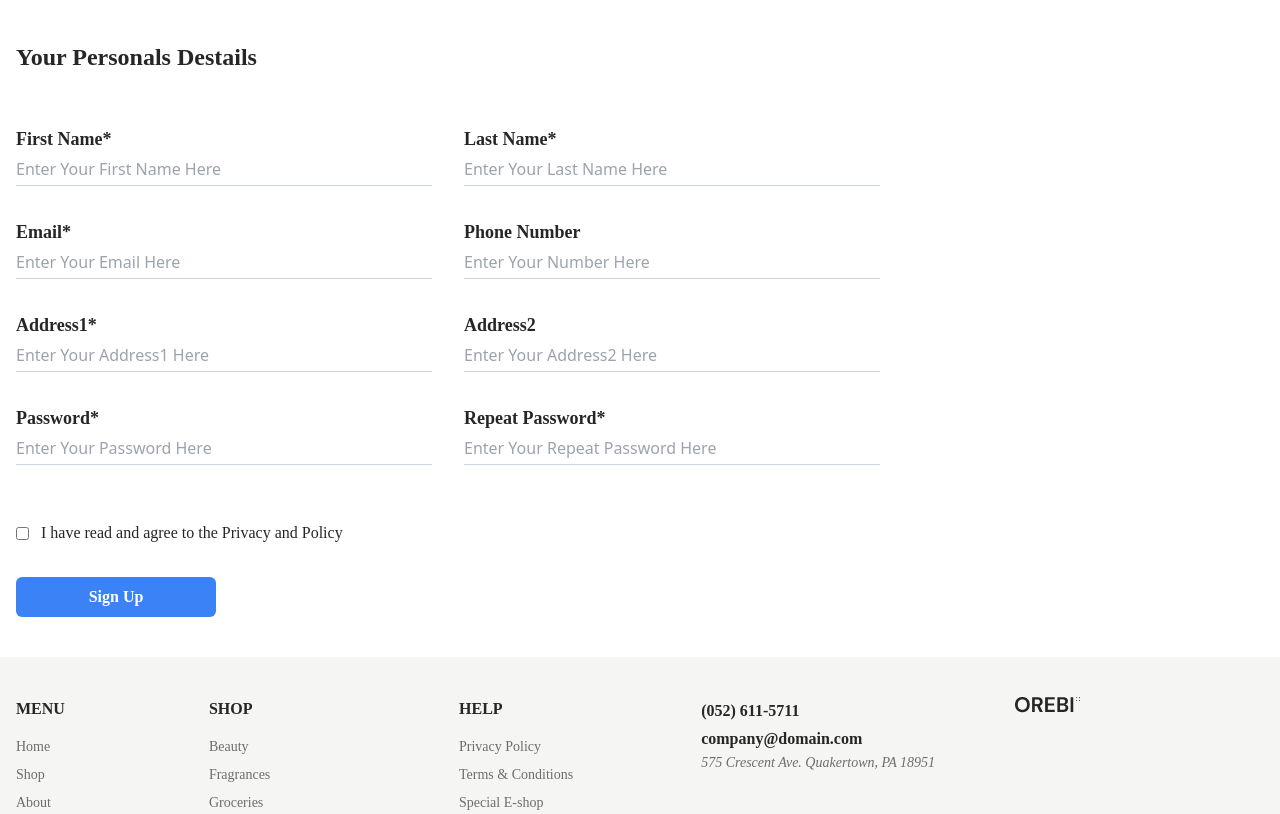
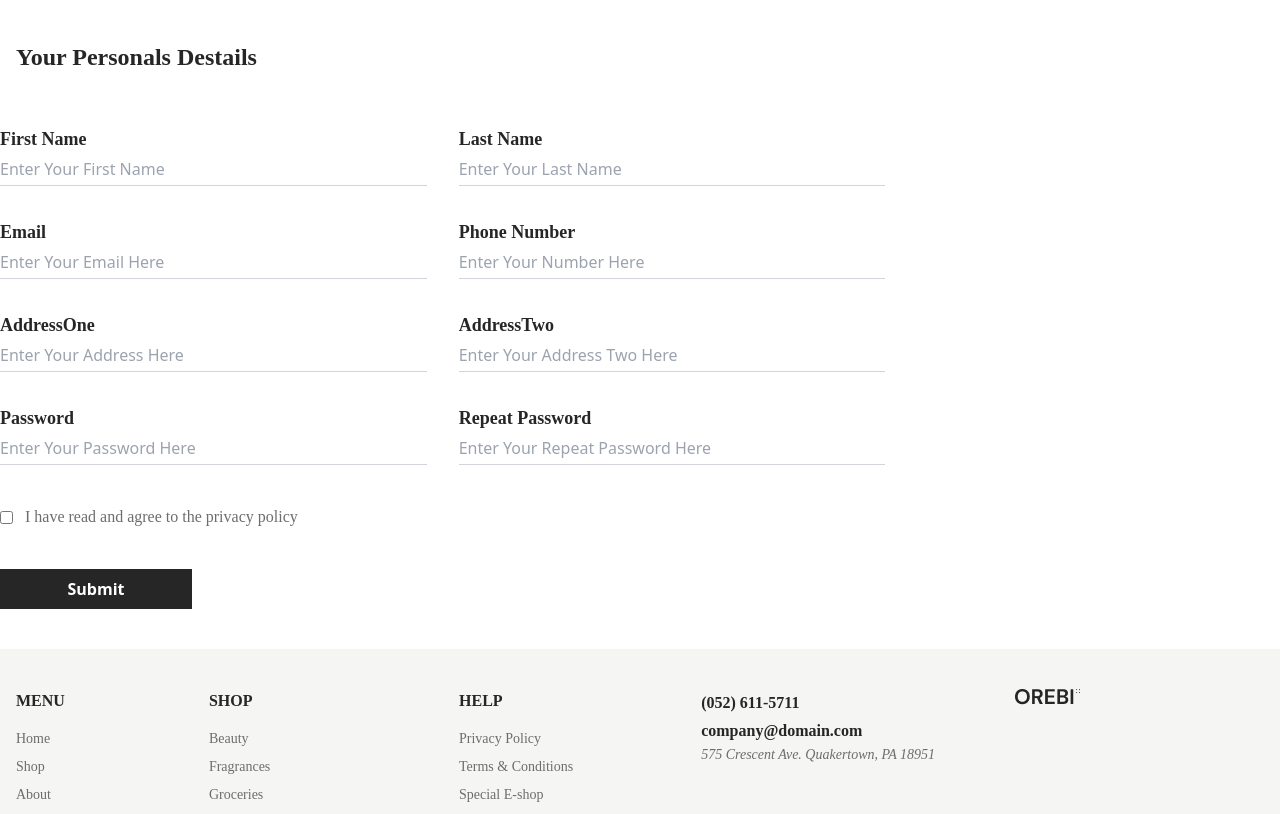
Before and after one commit to mahmudulhasanprodan/OrebiFinal, a React (Vite) app: page /signup in a window 1280 px wide. Shown: the part 484-1298 px from the top of the page. Built offline with nearby package versions, Linux system fonts and the light colour scheme.

Commit message:
sign up part processing

```diff
--- a/src/SignUpComponent/SignUpDetails/SignUpDetails.jsx
+++ b/src/SignUpComponent/SignUpDetails/SignUpDetails.jsx
@@ -6,7 +6,7 @@ import Flex from '../../CommonComponent/Flex/Flex';
 const SignUpDetails = ({Title}) => {
 
   const[ShowInput,setShowInput]=useState({
-    FirstName: "",
+    FistName: "",
     LastName: "",
     EmailId: "",
     Number: "",
@@ -19,23 +19,26 @@ const SignUpDetails = ({Title}) => {
 
   const[ShowInputError,setShowInputError]=useState({
     FirstNameError: "",
+    LastNameError: "",
     EmailIdError: "",
     NumberError: "",
     AddressOneError: "",
     PasswordError: "",
     RepeatPasswordError: "",
     PasswordNotMatch: "",
+    CheckboxError: false,
   });
 
 // HandleChange Function Start Here
 const HandleChange = (e) =>{
-  console.log();
   if(e.target.checked){
     setShowInput({
+      ...ShowInput,
       [e.target.id]: true,
   })
   }else{
     setShowInput({
+      ...ShowInput,
       [e.target.id]: e.target.value,
     });
   }
@@ -46,95 +49,63 @@ const HandleChange = (e) =>{
 // HandleSignUp Function Start Here
 const HandleSignUp = () => {
     const {
-      FirstName,
+      FistName,
+      LastName,
       EmailId,
       Number,
       AddressOne,
       Password,
       RepeatPassword,
     } = ShowInput;
-
-    if (!FirstName) {
+   if(!FistName){
     setShowInputError({
       ...ShowInputError,
-        EmailIdError: "",
-        NumberError: "",
-        AddressOneError: "",
-        PasswordError: "",
-        RepeatPasswordError: "",
-        PasswordNotMatch: "",
-        FirstNameError: "First name Missing",
-      });
+      FirstNameError: "First Name Missing",
+    })
+   }else if(!LastName){
+    setShowInputError({
+      ...ShowInputError,
+      LastNameError: "Last Name Missing",
+    })
    }else if(!EmailId){
     setShowInputError({
       ...ShowInputError,
-        FirstNameError: "",
-        NumberError: "",
-        AddressOneError: "",
-        PasswordError: "",
-        RepeatPasswordError: "",
-        PasswordNotMatch: "",
-        EmailIdError: "Email id Missing",
+      EmailIdError: "Email Id Missing",
     });
    }else if(!Number){
     setShowInputError({
       ...ShowInputError,
-        FirstNameError: "",
-        EmailIdError: "",
-        AddressOneError: "",
-        PasswordError: "",
-        RepeatPasswordError: "",
-        PasswordNotMatch: "",
       NumberError: "Number Missing",
-      });
+    })
    }else if(!AddressOne){
     setShowInputError({
       ...ShowInputError,
-        FirstNameError: "",
-        EmailIdError: "",
-        NumberError: "",
-        AddressOneError: "",
-        PasswordError: "",
-        RepeatPasswordError: "",
-        PasswordNotMatch: "",
-        AddressOneError: "Address Missing",
-      });
+      AddressOneError: "Address One Missing",
+    })
    }else if(!Password){
     setShowInputError({
       ...ShowInputError,
-        FirstNameError: "",
-        EmailIdError: "",
-        NumberError: "",
-        AddressOneError: "",
-        RepeatPasswordError: "",
-        PasswordNotMatch: "",
       PasswordError: "Password Missing",
-      });
+    })
    }else if(!RepeatPassword){
     setShowInputError({
       ...ShowInputError,
-        FirstNameError: "",
-        EmailIdError: "",
-        NumberError: "",
-        AddressOneError: "",
-        PasswordError: "",
-        PasswordNotMatch: "",
       RepeatPasswordError: "Repeat Password Missing",
-      });
+    })
    }else if(Password !== RepeatPassword){
     setShowInputError({
       ...ShowInputError,
-        FirstNameError: "",
-        EmailIdError: "",
-        NumberError: "",
-        AddressOneError: "",
-        PasswordError: "",
-        RepeatPasswordError: "",
       PasswordNotMatch: "Password Not Match",
-      });
+    })
+   }else if(!Checkbox){
+    setShowInputError({
+      ...ShowInputError,
+      CheckboxError: "Checkbox Not Check",
+    })
    }else{
-      console.log("everything is ok");
+    console.log("Everything is Ok");
    }
+
 };
 
   return (
@@ -164,41 +135,44 @@ const HandleSignUp = () => {
                 Your Personals Destails
               </h2>
             </div>
-            <Flex className={"flex-col gap-y-8 px-4 xl:px-0"}>
-              <div className="flex flex-col md:flex-row gap-y-6 md:gap-y-0 gap-x-8 basis-1/2">
+          </div>
+          <Flex className={"items-center gap-x-8 gap-y-8 flex-wrap"}>
             <div className="basis-1/3">
               <SignForm
-                    LabelTitle={"First Name*"}
+                LabelTitle={"First Name"}
                 InputType={"text"}
-                    InputId={"FirstName"}
-                    InputName={"FirstName"}
-                    InputPlaceHolder={"Enter Your First Name Here"}
-                    className={"border-b-[1px] border-b-slate-300 py-1"}
+                InputId={"FistName"}
+                InputName={"FistName"}
+                InputPlaceHolder={"Enter Your First Name"}
+                className={`${ShowInputError.FirstNameError ? "border-b-[1px] border-b-red-400 py-1" : "border-b-[1px] border-gray-300 py-1"}`}
                 OnchangeItem={HandleChange}
               />
 
+              {ShowInputError.FirstNameError && (
+                <p className="text-red-500 font-DM_Sans">
+                  {ShowInputError.FirstNameError}
+                </p>
+              )}
             </div>
             <div className="basis-1/3">
               <SignForm
-                    LabelTitle={"Last Name*"}
+                LabelTitle={"Last Name"}
                 InputType={"text"}
                 InputId={"LastName"}
                 InputName={"LastName"}
-                    InputPlaceHolder={"Enter Your Last Name Here"}
-                    className={"border-b-[1px] border-b-slate-300 py-1"}
+                InputPlaceHolder={"Enter Your Last Name"}
+                className={"border-b-[1px] border-gray-300 py-1"}
                 OnchangeItem={HandleChange}
               />
             </div>
-              </div>
-              <div className="flex flex-col md:flex-row gap-y-6 md:gap-y-0 gap-x-8 basis-1/2">
             <div className="basis-1/3">
               <SignForm
-                    LabelTitle={"Email*"}
+                LabelTitle={"Email"}
                 InputType={"email"}
                 InputId={"EmailId"}
                 InputName={"EmailId"}
                 InputPlaceHolder={"Enter Your Email Here"}
-                    className={"border-b-[1px] border-b-slate-300 py-1"}
+                className={"border-b-[1px] border-gray-300 py-1"}
                 OnchangeItem={HandleChange}
               />
             </div>
@@ -209,84 +183,74 @@ const HandleSignUp = () => {
                 InputId={"Number"}
                 InputName={"Number"}
                 InputPlaceHolder={"Enter Your Number Here"}
-                    className={"border-b-[1px] border-b-slate-300 py-1"}
-                    OnchangeItem={HandleChange}
-                  />
-                </div>
-              </div>
-              <div className="flex flex-col md:flex-row gap-y-6 md:gap-y-0 gap-x-8 basis-1/2">
-                <div className="basis-1/3">
-                  <SignForm
-                    LabelTitle={"Address1*"}
-                    InputType={"text"}
-                    InputId={"AddressOne"}
-                    InputName={"AddressOne"}
-                    InputPlaceHolder={"Enter Your Address1 Here"}
-                    className={"border-b-[1px] border-b-slate-300 py-1"}
+                className={"border-b-[1px] border-gray-300 py-1"}
                 OnchangeItem={HandleChange}
               />
             </div>
             <div className="basis-1/3">
               <SignForm
-                    LabelTitle={"Address2"}
+                LabelTitle={"AddressOne"}
                 InputType={"text"}
-                    InputId={"AddressTwo"}
-                    InputName={"AddressTwo"}
-                    InputPlaceHolder={"Enter Your Address2 Here"}
-                    className={"border-b-[1px] border-b-slate-300 py-1"}
-                    OnchangeItem={HandleChange}
-                  />
-                </div>
-              </div>
-              <div className="flex flex-col md:flex-row gap-y-6 md:gap-y-0 gap-x-8 basis-1/2">
-                <div className="basis-1/3">
-                  <SignForm
-                    LabelTitle={"Password*"}
-                    InputType={"password"}
-                    InputId={"Password"}
-                    InputName={"Password"}
-                    InputPlaceHolder={"Enter Your Password Here"}
-                    className={"border-b-[1px] border-b-slate-300 py-1"}
+                InputId={"AddressOne"}
+                InputName={"AddressOne"}
+                InputPlaceHolder={"Enter Your Address Here"}
+                className={"border-b-[1px] border-gray-300 py-1"}
                 OnchangeItem={HandleChange}
               />
             </div>
             <div className="basis-1/3">
               <SignForm
-                    LabelTitle={"Repeat Password*"}
+                LabelTitle={"AddressTwo"}
+                InputType={"password"}
+                InputId={"AddressTwo"}
+                InputName={"AddressTwo"}
+                InputPlaceHolder={"Enter Your Address Two Here"}
+                className={"border-b-[1px] border-gray-300 py-1"}
+                OnchangeItem={HandleChange}
+              />
+            </div>
+            <div className="basis-1/3">
+              <SignForm
+                LabelTitle={"Password"}
+                InputType={"password"}
+                InputId={"Password"}
+                InputName={"Password"}
+                InputPlaceHolder={"Enter Your Password Here"}
+                className={"border-b-[1px] border-gray-300 py-1"}
+                OnchangeItem={HandleChange}
+              />
+            </div>
+            <div className="basis-1/3">
+              <SignForm
+                LabelTitle={"Repeat Password"}
                 InputType={"password"}
                 InputId={"RepeatPassword"}
                 InputName={"RepeatPassword"}
                 InputPlaceHolder={"Enter Your Repeat Password Here"}
-                    className={"border-b-[1px] border-b-slate-300 py-1"}
+                className={"border-b-[1px] border-gray-300 py-1"}
                 OnchangeItem={HandleChange}
               />
             </div>
-              </div>
-              <div className="flex items-center gap-x-3 mt-6">
+          </Flex>
+          <div className="flex items-center gap-x-3 mt-10">
             <input
               type="checkbox"
               id="Checkbox"
               name="Checkbox"
               className="cursor-pointer"
-                  onChange={HandleChange}
+              onClick={HandleChange}
             />
-                <p className="font-DM_Sans text-sm md:text-base text-Btn_Color">
-                  I have read and agree to the Privacy and Policy
+            <p className="font-DM_Sans text-base text-Text_Color">
+              I have read and agree to the privacy policy
             </p>
           </div>
           <div>
-                <button className="w-[200px] py-2 bg-blue-500 font-DM_Sans font-bold text-base text-Common_Color rounded-md" onClick={HandleSignUp}>
-                  Sign Up
+            <button
+              className="w-48 py-2 bg-Btn_Color mt-10 text-white font-bold"
+              onClick={HandleSignUp}
+            >
+              Submit
             </button>
-                {/* <button type="button" className="bg-indigo-500 w-[200px] px-10 py-2 flex items-center justify-center rounded-md" >
-                  <svg
-                    className="animate-spin h-5 w-5 mr-3 border-4 rounded-full border-t-4 border-green-500 border-b-white"
-                    viewBox="0 0 24 24"
-                  ></svg>
-                  Processing...
-                </button> */}
-              </div>
-            </Flex>
           </div>
         </div>
       </div>
```
Lines whose indentation alone changed are shown as unchanged.
